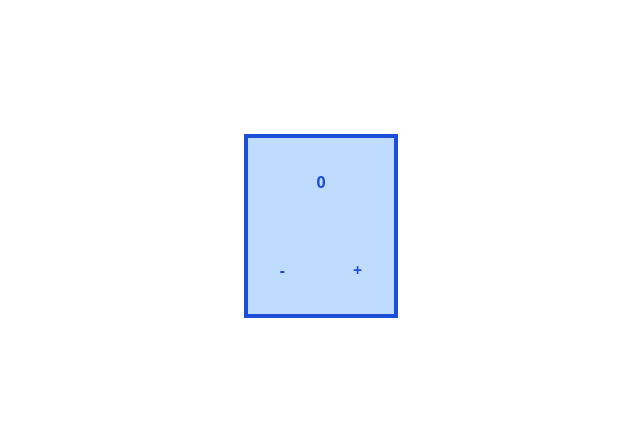
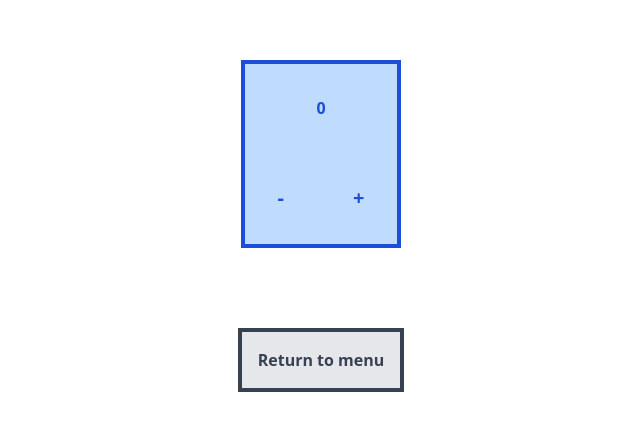
Before and after one commit to ToineF/portefolio-ex2, a plain HTML site: page app1/app1.html in a window 1280 px wide. Shown: the part 174-604 px from the top of the page, without its empty margins (319-959 px from the left). Drawn offline with nearby package versions, Linux system fonts and the light colour scheme.

Commit message:
second page creation

```diff
--- a/app1/app1.html
+++ b/app1/app1.html
@@ -6,14 +6,19 @@
     <title>Counter</title>
     <script src="https://cdn.tailwindcss.com"></script>
 </head>
-<body class="flex h-screen justify-center items-center">
+<body class="flex flex-col gap-20 h-screen justify-center items-center">
     <div class="flex flex-col justify-center items-center border-4 border-blue-700 bg-blue-200">
         <p id="counter" class="p-8 text-blue-700 font-bold">0</p>
-        <div>
-            <button id="minusButton" class="p-8 text-blue-700 font-bold">-</button>
-            <button id="plusButton" class="p-8 text-blue-700 font-bold">+</button>
+        <div class="text-blue-700 font-bold text-xl">
+            <button id="minusButton" class="p-8">-</button>
+            <button id="plusButton" class="p-8">+</button>
         </div>
     </div>
+    <a href="../index.html">
+        <div class="flex justify-center items-center border-4 border-gray-700 bg-gray-200">
+            <p class="p-4 text-gray-700 font-bold">Return to menu</p>
+        </div>
+    </a>
     <script src="app1.js"></script>
 </body>
 </html>
```
Also changed, not shown: app2/app2.html (added, +11 -0 lines), index.html (+6 -1 lines).
